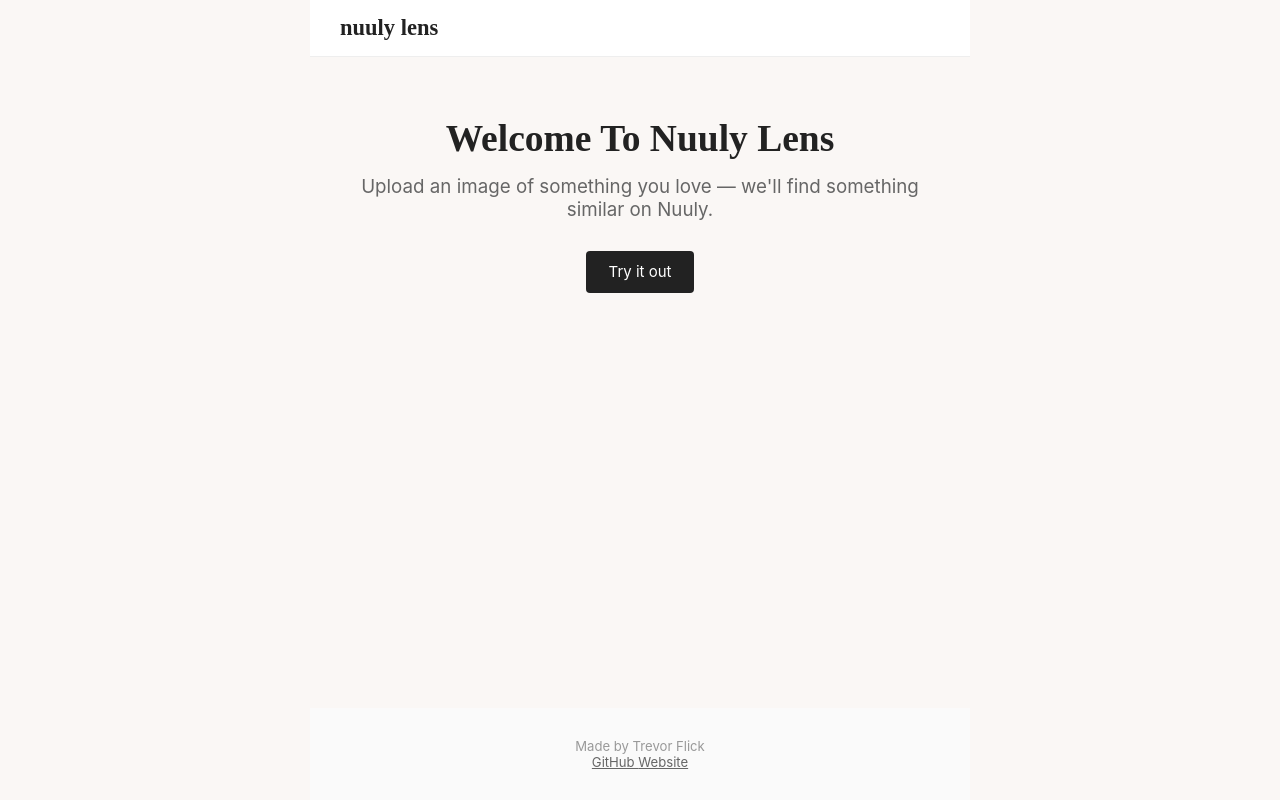
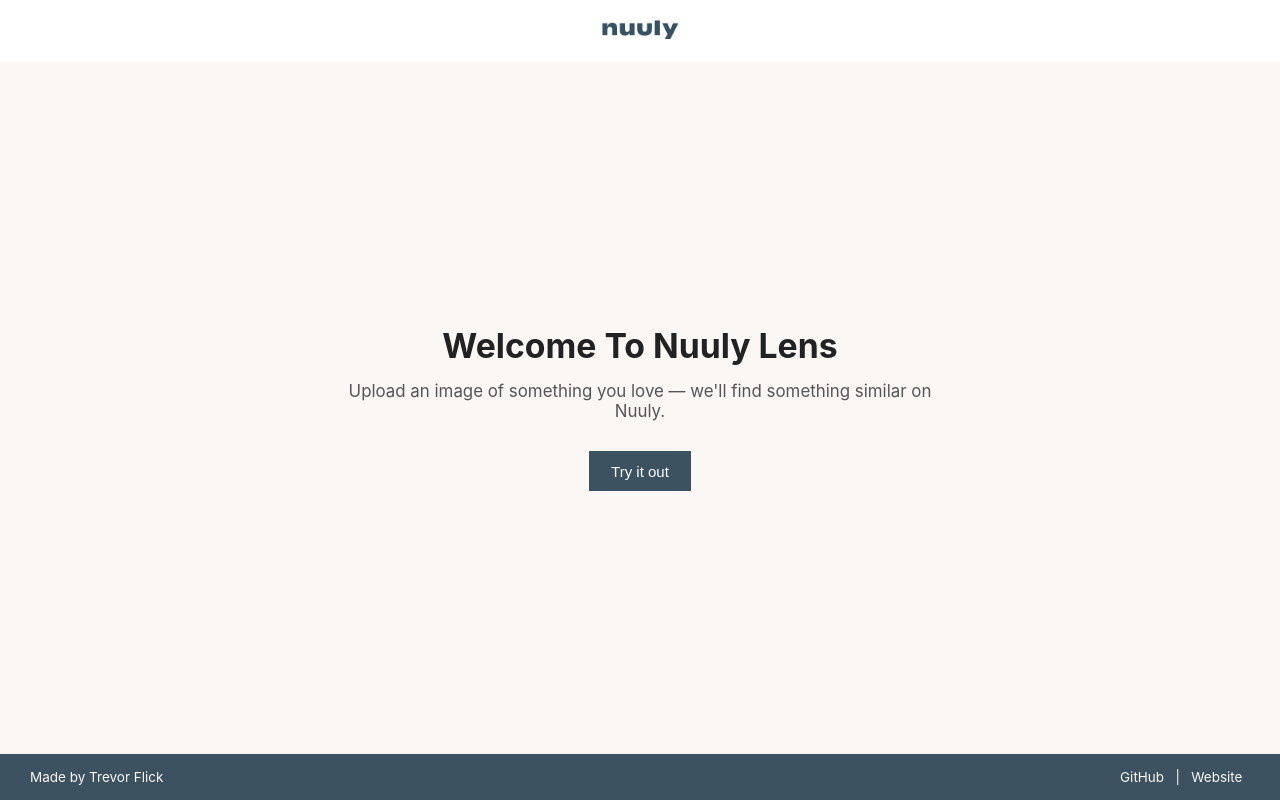
Before and after one commit to trevflick/nuuly-lens, a Vue app in the folder client/: page / in a window 1280 px wide. Built offline with nearby package versions, Linux system fonts and the light colour scheme.

Commit message:
fixed formatting for imageUpload component

```diff
--- a/client/src/App.vue
+++ b/client/src/App.vue
@@ -16,5 +16,8 @@
   display: flex;
   flex-direction: column;
   min-height: 100vh;
+  width: 100vw;
+
+
 }
 </style>
--- a/client/src/components/ImageUpload.vue
+++ b/client/src/components/ImageUpload.vue
@@ -1,5 +1,6 @@
 <template>
   <div class="page-container">
+    <div class="content-wrapper">
       <div class="upload-container">
         <h1 class="main-title">
           {{ results.length ? 'Here Are Your Top Matches:' : 'Upload An Image To Find Your Match' }}
@@ -17,13 +18,26 @@
         <div v-if="isLoading" class="loader">Looking for your match...</div>
       </div>
 
-    <MatchGrid v-if="results.length" :matches="results" />
+      <div v-if="results.length" class="results-grid">
+        <div
+          class="result-card"
+          v-for="(match, index) in results"
+          :key="index"
+        >
+          <img :src="match.imageUrl" :alt="match.displayName" class="result-image" />
+          <div class="result-details">
+            <h2 class="result-name">{{ match.displayName }}</h2>
+            <p class="result-score">{{ (match.similarity * 100).toFixed(1) }}% match</p>
+          </div>
+        </div>
+      </div>
+    </div>
   </div>
 </template>
 
+
 <script setup>
 import { ref } from 'vue'
-import MatchGrid from './MatchGrid.vue'
 
 const image = ref(null)
 const results = ref([])
@@ -66,34 +80,39 @@
 
 <style scoped>
 .page-container {
+  flex: 1;
+  display: flex;
+  justify-content: center;
+  padding: 2rem;
+}
+
+.content-wrapper {
+  width: 100%;
+  max-width: 960px;
   display: flex;
   flex-direction: column;
   align-items: center;
-  padding: 2rem;
 }
 
 .upload-container {
+  text-align: center;
   margin-bottom: 2rem;
-  text-align: center;
 }
 
-.custom-file-upload {
-  background-color: #222;
-  color: white;
-  padding: 0.75rem 1.5rem;
-  border-radius: 4px;
-  font-size: 1rem;
-  cursor: pointer;
-  margin-right: 1rem;
+.main-title {
+  font-size: 2.25rem;
+  font-weight: bold;
+  color: #222;
+  margin-bottom: 1rem;
 }
 
 button {
-  background-color: #444;
+  background-color: #3C5260;
   color: white;
+  border: none;
   padding: 0.75rem 1.5rem;
-  border-radius: 4px;
   font-size: 1rem;
-  border: none;
+  border-radius: 0px;
   cursor: pointer;
 }
 
@@ -105,5 +124,79 @@
 .loader {
   margin-top: 1rem;
   font-style: italic;
+  color: gray;
+}
+
+.results-grid {
+  display: flex;
+  justify-content: center;
+  flex-wrap: wrap;
+  gap: 1.5rem;
+  width: 100%;
+}
+
+.result-card {
+  width: 230px;
+  display: flex;
+  flex-direction: column;
+  align-items: center;
+  background: transparent;
+  box-shadow: none;
+  border: none;
+  padding: 0;
+  transition: transform 0.2s ease, box-shadow 0.2s ease;
+}
+
+.result-card:hover {
+  transform: translateY(-6px);
+  box-shadow: 0 8px 16px rgba(0, 0, 0, 0.1);
+}
+
+.result-image {
+  width: 100%;
+  height: 350px;
+  object-fit: cover;
+}
+
+.result-details {
+  background-color: white;
+  border-top: none;
+  border-bottom-left-radius: 0px;
+  border-bottom-right-radius: 0px;
+  padding: 0.75rem;
+  width: 100%;
+  text-align: center;
+  box-shadow: 0 2px 6px rgba(0, 0, 0, 0.05);
+}
+
+.result-name {
+  font-family: 'Inter', sans-serif;
+  font-weight: 500;
+  font-size: 1rem;
+  color: #222;
+  margin: 0;
+}
+
+.result-score {
+  font-family: 'Inter', sans-serif;
+  font-size: 0.875rem;
+  color: gray;
+  margin-top: 0.25rem;
+}
+
+input[type="file"] {
+  display: none;
+}
+
+.custom-file-upload {
+  background-color: #3C5260;
+  color: white;
+  border: none;
+  padding: 0.75rem 1.5rem;
+  font-size: 1rem;
+  border-radius: 0px;
+  cursor: pointer;
+  display: inline-block;
+  margin-right: 1rem;
 }
 </style>
--- a/client/src/components/LandingPage.vue
+++ b/client/src/components/LandingPage.vue
@@ -1,49 +1,51 @@
 <template>
-    <div class="landing-page">
-      <h1 class="title">Welcome To Nuuly Lens</h1>
-      <p class="subtitle">Upload an image of something you love — we'll find something similar on Nuuly.</p>
-      <router-link to="/upload" class="cta-button">Try it out</router-link>
+  <div class="landing-wrapper">
+    <h1 class="main-title">Welcome To Nuuly Lens</h1>
+    <p class="description">
+      Upload an image of something you love — we'll find something similar on Nuuly.
+    </p>
+    <router-link to="/upload">
+      <button class="start-button">Try it out</button>
+    </router-link>
   </div>
 </template>
 
-
+<script setup></script>
 
 <style scoped>
-  .landing-page {
+.landing-wrapper {
+  flex: 1;
   display: flex;
   flex-direction: column;
   align-items: center;
   justify-content: center;
-    padding: 4rem 2rem;
+  padding: 2rem;
   text-align: center;
 }
 
-  .title {
-    font-family: 'Playfair Display', serif;
-    font-size: 2.5rem;
+.main-title {
+  font-size: 2.25rem;
   font-weight: bold;
+  color: #222;
   margin-bottom: 1rem;
-    color: #222;
 }
 
-  .subtitle {
-    font-size: 1.25rem;
-    color: #666;
+.description {
+  font-size: 1.125rem;
+  color: #555;
   max-width: 600px;
   margin-bottom: 2rem;
+  text-align: center;
+
 }
 
-  .cta-button {
-    background-color: #222;
+.start-button {
+  background-color: #3C5260;
   color: white;
+  border: none;
   padding: 0.75rem 1.5rem;
-    border-radius: 4px;
   font-size: 1rem;
-    text-decoration: none;
-    transition: background-color 0.2s ease-in-out;
-  }
-
-  .cta-button:hover {
-    background-color: #444;
+  border-radius: 0px;
+  cursor: pointer;
 }
 </style>
--- a/client/src/components/SiteFooter.vue
+++ b/client/src/components/SiteFooter.vue
@@ -1,34 +1,36 @@
 <template>
   <footer class="site-footer">
-      <p>Made by Trevor Flick</p>
-      <p>
-        <a href="https://github.com/trevflick" target="_blank" rel="noopener noreferrer">
-          GitHub
-        </a>
-        <a href="https://trevorflick.com" target="_blank" rel="noopener noreferrer">
-          Website
-        </a>
-      </p>
+    <div class="footer-left">Made by Trevor Flick</div>
+    <div class="footer-right">
+      <a href="https://github.com/trevflick" target="_blank">GitHub</a> |
+      <a href="https://trevorflick.com" target="_blank">Website</a>
+    </div>
   </footer>
 </template>
 
 <style scoped>
 .site-footer {
-    margin-top: auto;
-    text-align: center;
-    padding: 2rem;
-    background-color: #fafafa;
-    color: #999;
-    font-size: 0.875rem;
+  background-color: #3C5260;
+  width: 100%;
+  padding: 1rem 2rem;
+  display: flex;
+  justify-content: space-between;
+  align-items: center;
+  color: rgb(250, 247, 245);
+  font-size: 0.9rem;
 }
 
-  .site-footer a {
-    color: #666;
-    text-decoration: underline;
-    transition: color 0.2s ease-in-out;
+.footer-left {
+  color: rgb(250, 247, 245);
 }
 
-  .site-footer a:hover {
-    color: #333;
+.footer-right a {
+  color: rgb(250, 247, 245);
+  text-decoration: none;
+  margin: 0 0.5rem;
+}
+
+.footer-right a:hover {
+  text-decoration: underline;
 }
 </style>
--- a/client/src/components/StickyHeader.vue
+++ b/client/src/components/StickyHeader.vue
@@ -1,24 +1,27 @@
 <template>
   <header class="sticky-header">
-      <h1 class="logo">nuuly lens</h1>
+    <router-link to="/" class="logo-link">
+      <img src="@/assets/nuuly-logo.png" alt="Nuuly logo" class="logo" />
+    </router-link>
   </header>
 </template>
+
+<script setup></script>
 
 <style scoped>
 .sticky-header {
   position: sticky;
   top: 0;
   background-color: white;
-    padding: 1rem 2rem;
-    border-bottom: 1px solid #eee;
-    z-index: 1000;
+  padding: 1rem 0;
+  z-index: 10;
+  width: 100%;
+  display: flex;
+  justify-content: center;
 }
 
 .logo {
-    font-family: 'Playfair Display', serif;
-    font-size: 1.5rem;
-    font-weight: 600;
-    color: #222;
-    margin: 0;
+  height: 28px;
+  object-fit: contain;
 }
 </style>
```
Also changed, not shown: client/src/assets/main.css (line endings or trailing spaces). Lines whose indentation alone changed are shown as unchanged.
